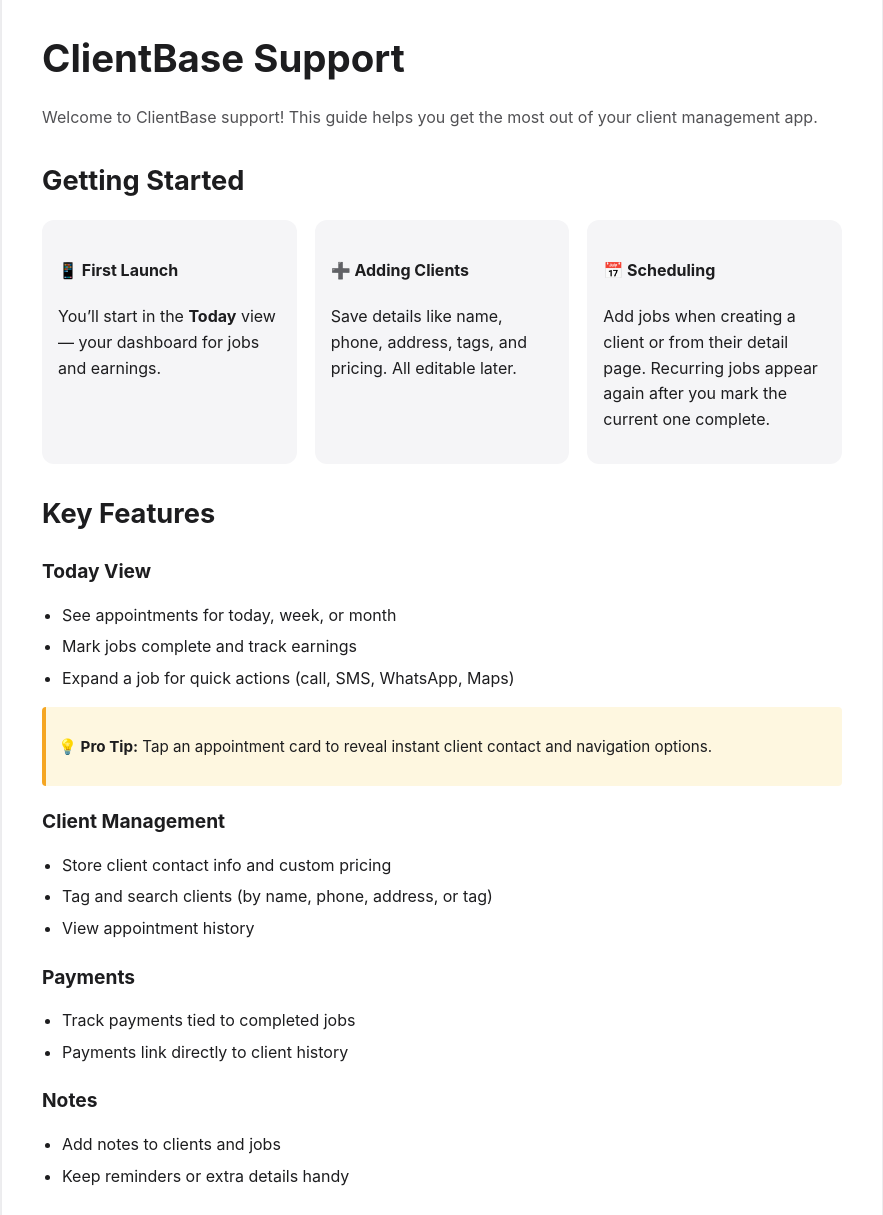
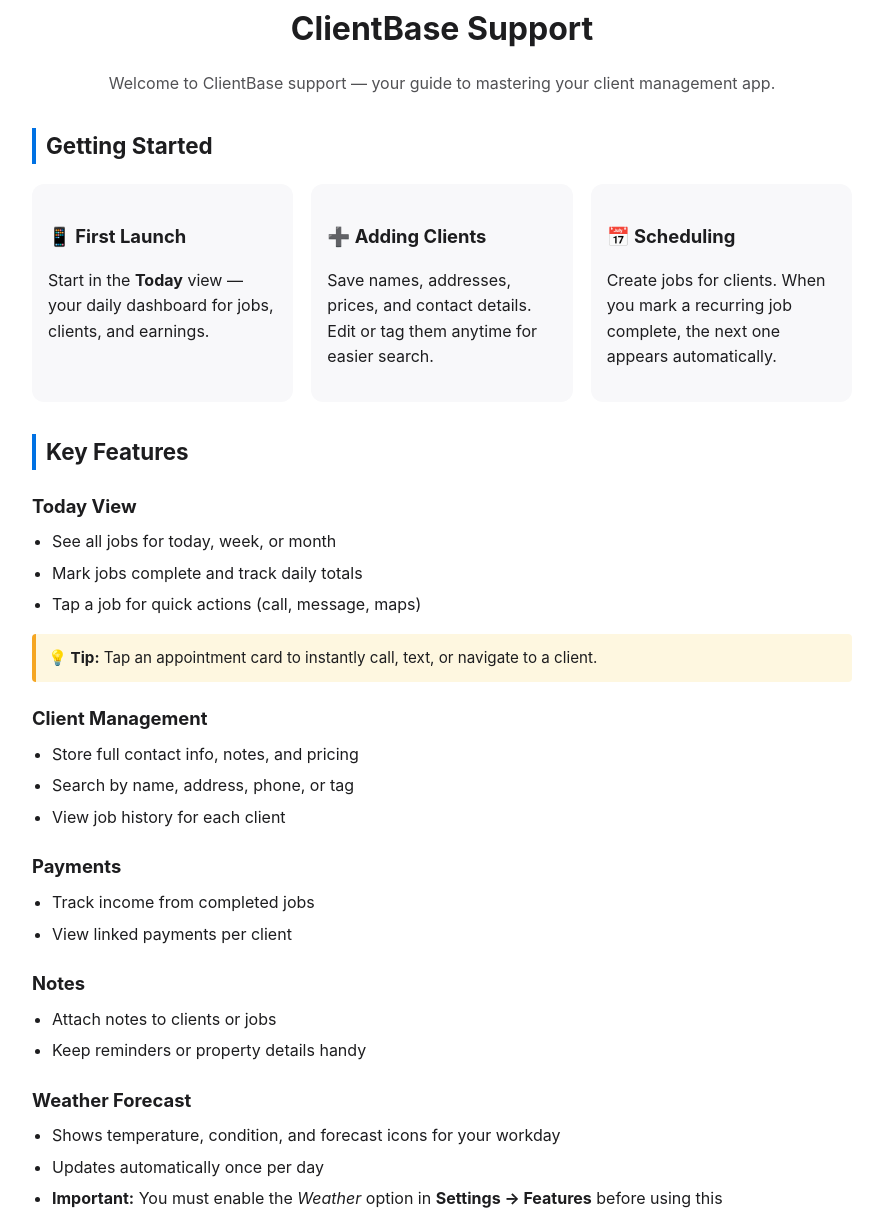
Before and after one commit to daraghbee/ClientBase-Help, a plain HTML site: page index.html in a window 1280 px wide. Shown: the part 58-1273 px from the top of the page, without its empty margins (198-1081 px from the left). Drawn offline with Linux system fonts and the light colour scheme.

Commit message:
Update index.html

```diff
--- a/index.html
+++ b/index.html
@@ -4,73 +4,103 @@
   <meta charset="UTF-8">
   <meta name="viewport" content="width=device-width, initial-scale=1.0">
   <title>Support - ClientBase</title>
+  <meta name="description" content="Support guide for ClientBase — setup, features, troubleshooting, and contact information.">
   <style>
+    :root {
+      --accent: #0071e3;
+      --bg: #f5f5f7;
+      --text: #1d1d1f;
+      --muted: #515154;
+      --card-bg: #ffffff;
+      --card-alt: #f8f8fa;
+    }
+
+    * {
+      box-sizing: border-box;
+    }
+
     body {
       font-family: -apple-system, BlinkMacSystemFont, 'Segoe UI', Roboto, Helvetica, Arial, sans-serif;
       line-height: 1.6;
-      color: #1d1d1f;
+      color: var(--text);
       margin: 0;
       padding: 0;
-      background-color: #f5f5f7;
+      background-color: var(--bg);
     }
-    .container {
-      background-color: white;
+
+    main {
+      background-color: var(--card-bg);
+      margin: 0 auto;
       padding: 20px;
-      max-width: 100%;
+      max-width: 900px;
     }
+
     h1 {
-      font-size: 1.8em;
+      font-size: 2em;
       margin-bottom: 10px;
+      text-align: center;
     }
+
     h2 {
-      font-size: 1.3em;
-      margin-top: 28px;
-      margin-bottom: 10px;
+      font-size: 1.4em;
+      margin-top: 32px;
+      border-left: 4px solid var(--accent);
+      padding-left: 10px;
     }
+
     h3 {
-      font-size: 1.1em;
-      margin-top: 20px;
-      margin-bottom: 6px;
+      font-size: 1.15em;
+      margin-top: 22px;
+      margin-bottom: 8px;
     }
+
     .intro {
       font-size: 1em;
-      color: #515154;
-      margin-bottom: 20px;
+      color: var(--muted);
+      margin-bottom: 24px;
+      text-align: center;
     }
+
     .feature-grid {
-      display: flex;
-      flex-direction: column;
+      display: grid;
+      grid-template-columns: 1fr;
       gap: 14px;
-      margin: 18px 0;
+      margin: 20px 0;
     }
+
     .feature-card {
-      background-color: #f5f5f7;
+      background-color: var(--card-alt);
       padding: 16px;
       border-radius: 12px;
     }
+
     .faq-item {
-      background-color: #f5f5f7;
+      background-color: var(--card-alt);
       padding: 14px;
       border-radius: 10px;
       margin-bottom: 12px;
     }
+
     .faq-question {
       font-weight: 600;
       margin-bottom: 6px;
     }
+
     .contact-section {
-      background-color: #0071e3;
+      background-color: var(--accent);
       color: white;
-      padding: 20px;
-      border-radius: 10px;
-      margin-top: 30px;
+      padding: 24px;
+      border-radius: 12px;
+      margin-top: 40px;
       text-align: center;
     }
+
     .contact-section a {
       color: white;
       font-weight: 600;
       text-decoration: underline;
     }
+
     .tip {
       background-color: #fef7e0;
       border-left: 4px solid #f5a623;
@@ -79,6 +109,7 @@
       border-radius: 4px;
       font-size: 0.95em;
     }
+
     code {
       background-color: #f4f4f5;
       padding: 2px 6px;
@@ -86,36 +117,32 @@
       font-family: 'SF Mono', Monaco, 'Courier New', monospace;
       font-size: 0.85em;
     }
+
     ul {
       padding-left: 20px;
+      margin-top: 0;
     }
+
     li {
       margin-bottom: 6px;
     }
+
     a {
-      color: #0071e3;
+      color: var(--accent);
       text-decoration: none;
     }
+
     a:hover {
       text-decoration: underline;
     }
-    /* Larger screens */
-    @media (min-width: 768px) {
-      body {
-        padding: 20px;
-      }
-      .container {
-        max-width: 800px;
-        margin: 0 auto;
+
+    @media (min-width: 600px) {
+      main {
         padding: 40px;
         border-radius: 16px;
-        box-shadow: 0 4px 16px rgba(0,0,0,0.08);
+        box-shadow: 0 4px 16px rgba(0,0,0,0.06);
       }
-      h1 { font-size: 2.4em; }
-      h2 { font-size: 1.7em; }
-      h3 { font-size: 1.2em; }
       .feature-grid {
-        display: grid;
         grid-template-columns: repeat(auto-fit, minmax(240px, 1fr));
         gap: 18px;
       }
@@ -123,23 +150,23 @@
   </style>
 </head>
 <body>
-  <div class="container">
+  <main>
     <h1>ClientBase Support</h1>
-    <p class="intro">Welcome to ClientBase support! This guide helps you get the most out of your client management app.</p>
+    <p class="intro">Welcome to ClientBase support — your guide to mastering your client management app.</p>
 
     <h2>Getting Started</h2>
     <div class="feature-grid">
       <div class="feature-card">
-        <h4>📱 First Launch</h4>
-        <p>You’ll start in the <strong>Today</strong> view — your dashboard for jobs and earnings.</p>
+        <h3>📱 First Launch</h3>
+        <p>Start in the <strong>Today</strong> view — your daily dashboard for jobs, clients, and earnings.</p>
       </div>
       <div class="feature-card">
-        <h4>➕ Adding Clients</h4>
-        <p>Save details like name, phone, address, tags, and pricing. All editable later.</p>
+        <h3>➕ Adding Clients</h3>
+        <p>Save names, addresses, prices, and contact details. Edit or tag them anytime for easier search.</p>
       </div>
       <div class="feature-card">
-        <h4>📅 Scheduling</h4>
-        <p>Add jobs when creating a client or from their detail page. Recurring jobs appear again after you mark the current one complete.</p>
+        <h3>📅 Scheduling</h3>
+        <p>Create jobs for clients. When you mark a recurring job complete, the next one appears automatically.</p>
       </div>
     </div>
 
@@ -147,92 +174,106 @@
 
     <h3>Today View</h3>
     <ul>
-      <li>See appointments for today, week, or month</li>
-      <li>Mark jobs complete and track earnings</li>
-      <li>Expand a job for quick actions (call, SMS, WhatsApp, Maps)</li>
+      <li>See all jobs for today, week, or month</li>
+      <li>Mark jobs complete and track daily totals</li>
+      <li>Tap a job for quick actions (call, message, maps)</li>
     </ul>
 
     <div class="tip">
-      <p><strong>💡 Pro Tip:</strong> Tap an appointment card to reveal instant client contact and navigation options.</p>
+      <strong>💡 Tip:</strong> Tap an appointment card to instantly call, text, or navigate to a client.
     </div>
 
     <h3>Client Management</h3>
     <ul>
-      <li>Store client contact info and custom pricing</li>
-      <li>Tag and search clients (by name, phone, address, or tag)</li>
-      <li>View appointment history</li>
+      <li>Store full contact info, notes, and pricing</li>
+      <li>Search by name, address, phone, or tag</li>
+      <li>View job history for each client</li>
     </ul>
 
     <h3>Payments</h3>
     <ul>
-      <li>Track payments tied to completed jobs</li>
-      <li>Payments link directly to client history</li>
+      <li>Track income from completed jobs</li>
+      <li>View linked payments per client</li>
     </ul>
 
     <h3>Notes</h3>
     <ul>
-      <li>Add notes to clients and jobs</li>
-      <li>Keep reminders or extra details handy</li>
+      <li>Attach notes to clients or jobs</li>
+      <li>Keep reminders or property details handy</li>
+    </ul>
+
+    <h3>Weather Forecast</h3>
+    <ul>
+      <li>Shows temperature, condition, and forecast icons for your workday</li>
+      <li>Updates automatically once per day</li>
+      <li><strong>Important:</strong> You must enable the <em>Weather</em> option in <strong>Settings → Features</strong> before using this</li>
     </ul>
 
     <h3>Import / Export</h3>
     <ul>
-      <li>Export all data as a JSON file</li>
-      <li>Import a JSON backup into ClientBase</li>
+      <li>Export all data as a JSON backup</li>
+      <li>Reimport to restore your full setup</li>
       <li>Includes clients, appointments, payments, and notes</li>
     </ul>
 
     <h3>Settings</h3>
     <ul>
       <li>Edit SMS/WhatsApp templates with <code>[DATE]</code> and <code>[CLIENT]</code></li>
-      <li>Adjust app appearance</li>
+      <li>Toggle weather display and appearance options</li>
     </ul>
 
     <h2>FAQ</h2>
 
     <div class="faq-item">
-      <div class="faq-question">How do I backup or move my data?</div>
-      <p>Go to the <strong>Support</strong> screen and choose <em>Export All (JSON)</em>. Save the file somewhere safe. To restore, use <em>Import JSON</em> from the same screen.</p>
+      <div class="faq-question">How do I back up or move my data?</div>
+      <p>Go to the <strong>Support</strong> screen → <em>Export All (JSON)</em>. Save safely. Restore anytime with <em>Import JSON</em>.</p>
     </div>
 
     <div class="faq-item">
       <div class="faq-question">Where is my data stored?</div>
-      <p>Locally on your device via Apple’s Core Data. App Group storage keeps features like payments in sync. No servers, no cloud.</p>
+      <p>All data stays on your device via Apple’s Core Data. App Groups keep payments in sync. No servers, no external storage.</p>
     </div>
 
     <div class="faq-item">
-      <div class="faq-question">What about recurring jobs?</div>
-      <p>When you complete a recurring job, the next one appears automatically in Today or Month view. Future jobs aren’t pre-generated.</p>
+      <div class="faq-question">How do recurring jobs work?</div>
+      <p>When you mark a recurring job complete, ClientBase automatically adds the next one to your schedule. Future jobs aren’t pre-created.</p>
     </div>
 
     <div class="faq-item">
-      <div class="faq-question">How do I customize my SMS/WhatsApp message?</div>
-      <p>In <strong>Settings</strong>, edit the message template. Use <code>[DATE]</code> and <code>[CLIENT]</code> to auto-insert details.</p>
+      <div class="faq-question">How do I customize SMS/WhatsApp messages?</div>
+      <p>Open <strong>Settings</strong> → Templates. Use placeholders <code>[DATE]</code> and <code>[CLIENT]</code> for automatic insertion.</p>
     </div>
 
     <h2>Troubleshooting</h2>
 
-    <h3>WhatsApp not working?</h3>
+    <h3>WhatsApp not opening?</h3>
     <ul>
       <li>Ensure WhatsApp is installed</li>
       <li>Use full numbers with country codes</li>
-      <li>No extra symbols in phone numbers</li>
+      <li>Remove any symbols or spaces in phone numbers</li>
     </ul>
 
     <h3>Payments not updating?</h3>
     <ul>
-      <li>Check that jobs are marked complete</li>
-      <li>Payments are tied to completed appointments</li>
+      <li>Confirm jobs are marked complete</li>
+      <li>Payments are tied only to completed appointments</li>
+    </ul>
+
+    <h3>Weather not showing?</h3>
+    <ul>
+      <li>Check Settings → Features → Weather is enabled</li>
+      <li>Allow location access when prompted</li>
+      <li>Ensure the device has an internet connection when refreshing data</li>
     </ul>
 
     <div class="contact-section">
       <h2>Still Need Help?</h2>
-      <p>Email us if you can’t find the answer:</p>
-      <p style="font-size: 1.1em; margin-top: 12px;">
+      <p>Email for support:</p>
+      <p style="font-size: 1.1em; margin-top: 10px;">
         📧 <a href="mailto:daragh.dev@icloud.com">daragh.dev@icloud.com</a>
       </p>
-      <p style="margin-top: 10px;">Replies within 24–48 hours</p>
+      <p style="margin-top: 10px;">Replies usually within 24–48 hours</p>
     </div>
-  </div>
+  </main>
 </body>
 </html>
```
